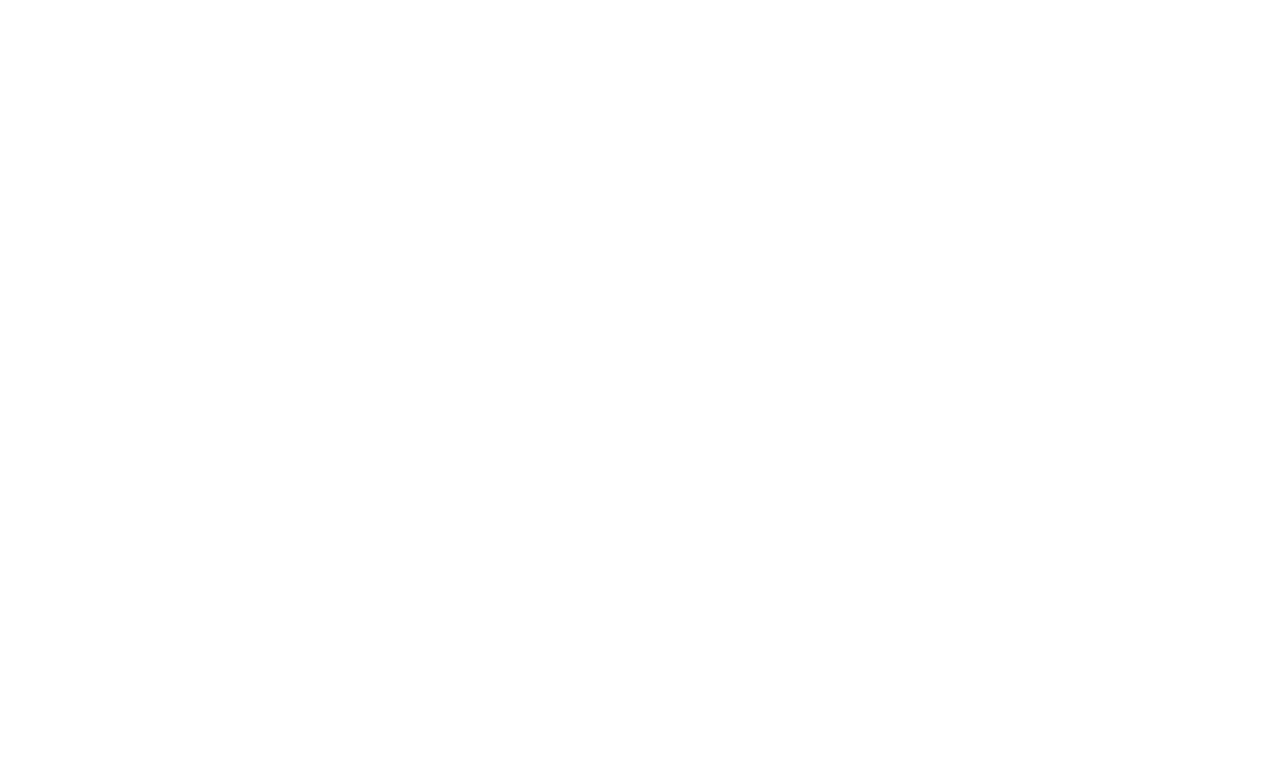
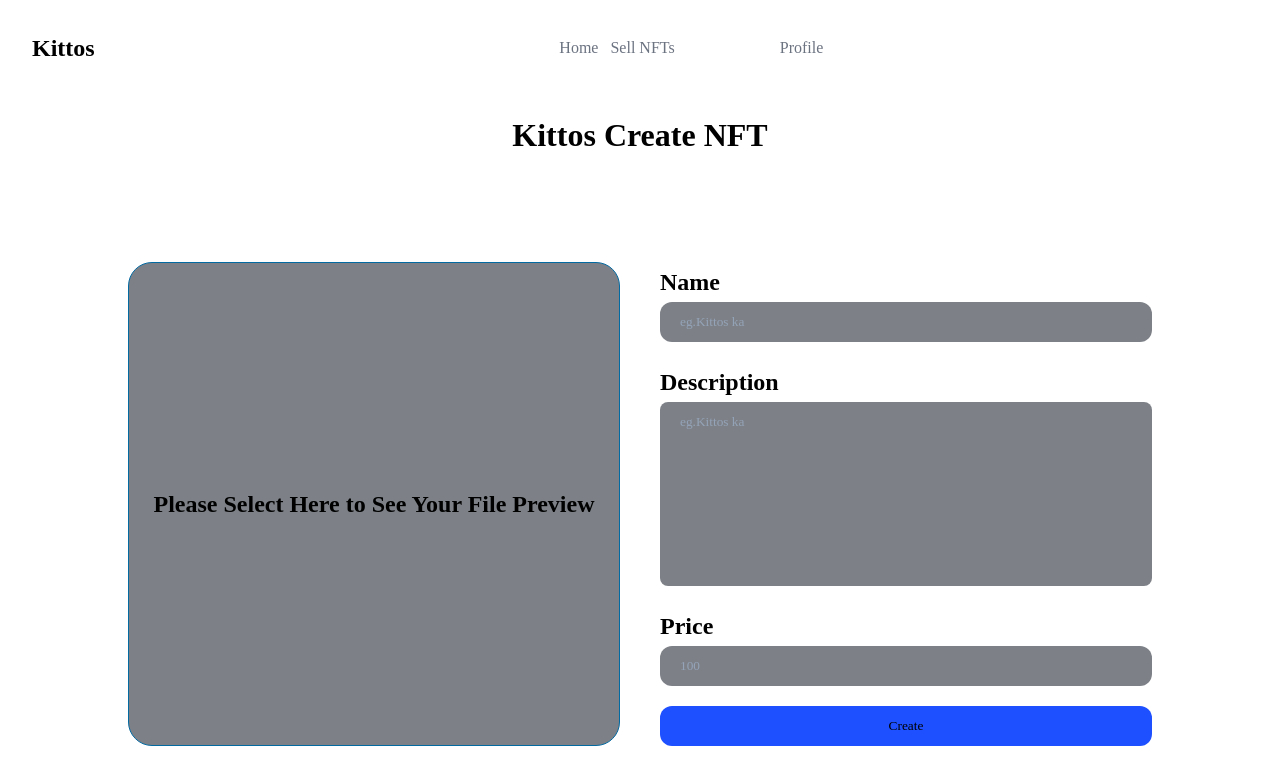
Before and after one commit to reaperdragon/kittos-nft-marketplace, a Next.js app: page /createnft in a window 1280 px wide. Shown: the top 784 px of the page. Built offline with nearby package versions, Linux system fonts and the light colour scheme.

Commit message:
add create-nft page

```diff
--- a/pages/createnft.js
+++ b/pages/createnft.js
@@ -1,11 +1,115 @@
-import React from 'react'
+import Head from "next/head";
+import Image from "next/image";
+import { useRouter } from "next/router";
+import React, { useRef, useState } from "react";
+import { Header } from "../components";
 
 const Create = () => {
+  const [nftDetails, setNftDetails] = useState({
+    name: "",
+    description: "",
+    price: "",
+    image: "",
+  });
+
+  const [file, setFile] = useState("");
+
+  const [loading, setLoading] = useState(false);
+
+  const router = useRouter();
+
+  const dataRef = useRef();
+
+  function triggerOnChange() {
+    dataRef.current.click();
+  }
+
+  async function handleFileChange(e) {
+    const uploadedFile = e.target.files[0];
+    if (!uploadedFile) return;
+    setNftDetails({ ...nftDetails, image: uploadedFile });
+  }
+
   return (
-    <div>
+    <div className="font-body">
+      <Head>
+        <title>Create NFT || Kittos </title>
+        <link rel="shortcut icon" href="logo.png" />
+      </Head>
+
+      <Header />
+
+      <h1 className="text-center">Kittos Create NFT</h1>
+
+      <section className="max-w-[1024px] my-20 mx-auto grid grid-cols-2  gap-10 font-body  overflow-hidden top-7 md:gap-10 medium md:px-5 sm:grid-cols-1 sm:h-full relative ">
+        <div
+          className="w-full bg-[#272D37]/60 rounded-3xl sm:h-[350px] border border-solid border-sky-700 cursor-pointer"
+          onClick={triggerOnChange}
+        >
+          <input
+            id="selectImage"
+            style={{ display: "none" }}
+            type="file"
+            onChange={handleFileChange}
+            ref={dataRef}
+          />
+          {nftDetails.image ? (
+            <div className="w-full h-full flex justify-center items-center">
+              <img
+                src={window.URL.createObjectURL(nftDetails.image)}
+                alt="image"
+                ref={nftDetails.image}
+                className="w-full h-full  sm:h-[350px] rounded-3xl p-2"
+              />
+            </div>
+          ) : (
+            <div className="h-full flex justify-center items-center">
+              <h2 className="text-center">
+                Please Select Here to See Your File Preview
+              </h2>
+            </div>
+          )}
+        </div>
+
+        <div className="w-full flex flex-col font-body gap-5">
+          <div className="flex flex-col">
+            <label className="text-2xl my-1 font-semibold ">Name</label>
+            <input
+              placeholder="eg.Kittos ka"
+              className="px-5 py-3 rounded-xl
+               placeholder:text-slate-400 outline-none border-none  bg-[#272D37]/60 placeholder:font-body font-body"
+            />
+          </div>
+
+          <div className="flex flex-col">
+            <label className="text-2xl my-1 font-semibold">Description</label>
+            <textarea
+              placeholder="eg.Kittos ka"
+              className="px-5 py-3 rounded-lg placeholder:text-slate-400 bg-[#272D37]/60 border-none outline-none placeholder:font-body tx font-body"
+              rows="10"
+            />
+          </div>
+
+          <div className="flex flex-col">
+            <label className="text-2xl my-1 font-semibold">Price</label>
+            <input
+              type="number"
+              placeholder="100"
+              className="px-5 py-3 rounded-xl
+               placeholder:text-slate-400 outline-none border-none  bg-[#272D37]/60 placeholder:font-body font-body"
+            />
+          </div>
+          <button
+            type="button"
+            className="bg-[#1E50FF] outline-none border-none py-3 px-5 rounded-xl font-body cursor-pointer transition duration-250 ease-in-out  hover:drop-shadow-xl hover:shadow-sky-600 w-auto focus:scale-90"
+          >
+            Create
+          </button>
+        </div>
+      </section>
 
     </div>
-  )
-}
+  );
+};
 
-export default Create
+export default Create;
--- a/styles/globals.css
+++ b/styles/globals.css
@@ -58,3 +58,12 @@
   margin-block-end: 0;
   padding-inline-start: 0;
 }
+
+.tx{
+  resize: none;
+  overflow: hidden;
+}
+
+.tx::-webkit-scrollbar {
+  display: none;
+}
```
